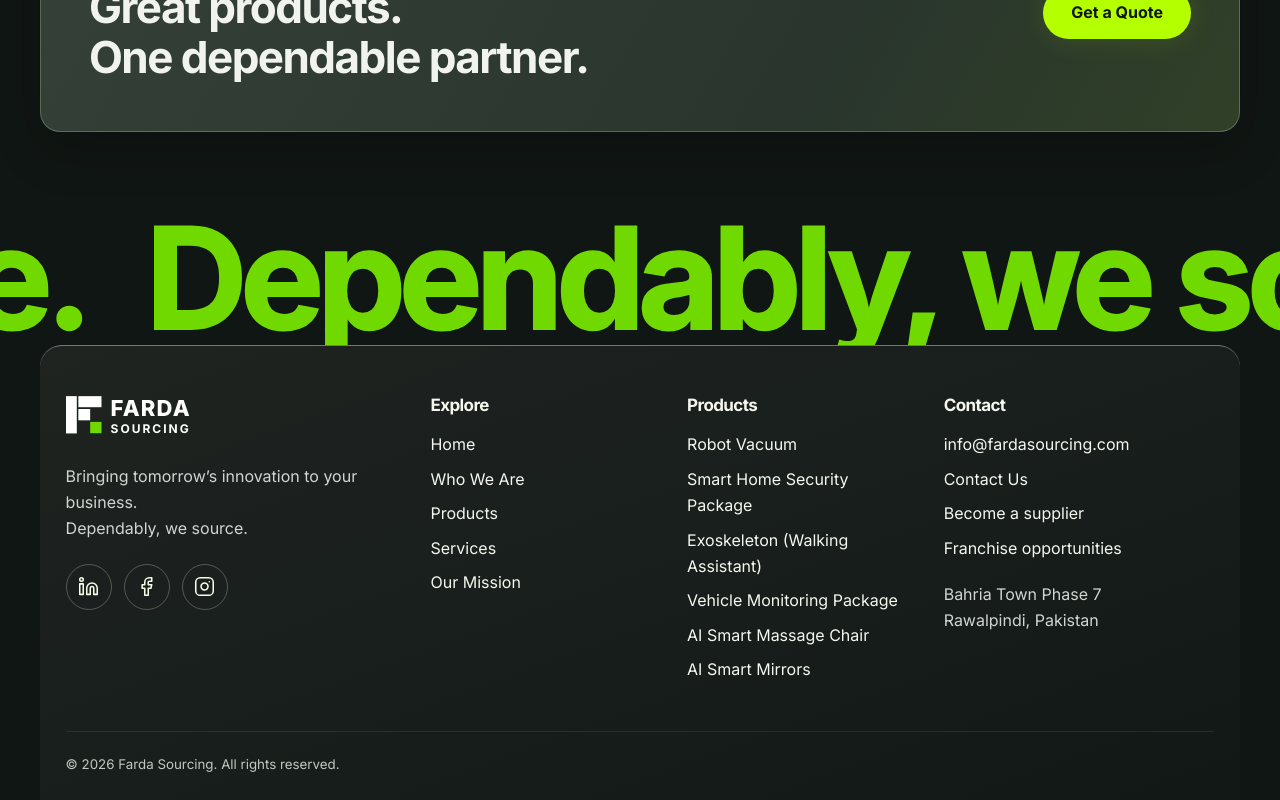
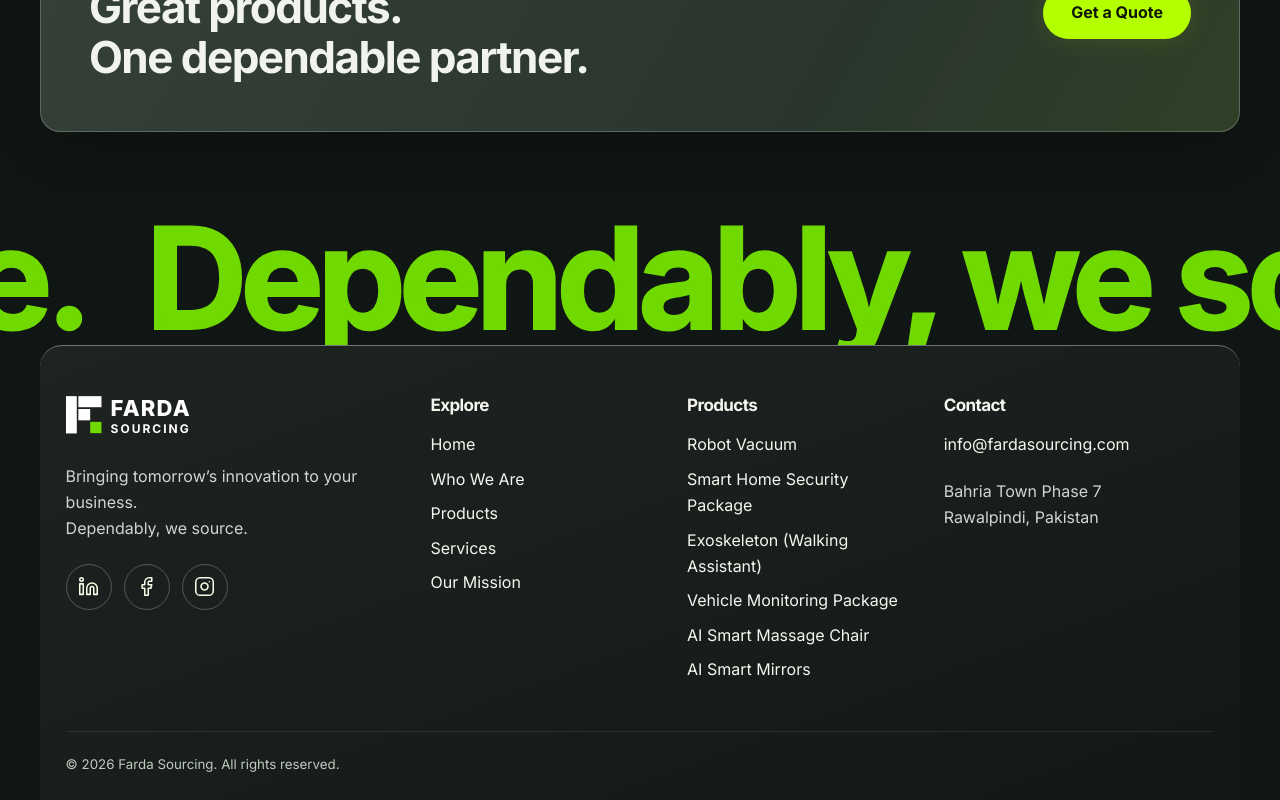
Before and after one commit to emanakram5/farda-Sourcing-dark, a React (Vite) app: page / in a window 1280 px wide. Shown: the part 5084-5884 px from the top of the page. Built offline with nearby package versions, Linux system fonts and the light colour scheme.

Commit message:
Simplify footer contact details and add link hover feedback

```diff
--- a/src/App.jsx
+++ b/src/App.jsx
@@ -539,9 +539,6 @@ export default function App() {
         <div>
           <h2>Contact</h2>
           <a href="mailto:info@fardasourcing.com">info@fardasourcing.com</a>
-          <Link to="/contact">Contact Us</Link>
-          <Link to="/supplier">Become a supplier</Link>
-          <Link to="/franchise">Franchise opportunities</Link>
           <p>
             Bahria Town Phase 7<br />
             Rawalpindi, Pakistan
--- a/src/styles/brand-light.css
+++ b/src/styles/brand-light.css
@@ -171,3 +171,9 @@
 .product-dialog__close { display: grid; place-items: center; z-index: 2; }
 .product-dialog__close:hover { color: #b4ff00; border-color: #b4ff00; background: #273c28; }
 @media (prefers-reduced-motion: reduce) { .redesign .product-card:hover, .redesign .product-card:active { transform: none; } }
+
+/* Subtle footer feedback matches the navigation accent. */
+.redesign .site-footer > div:not(:first-child) > a { width: fit-content; max-width: 100%; border-radius: 5px; text-decoration: underline; text-decoration-color: transparent; text-underline-offset: 5px; transition: color .2s, background .2s, text-decoration-color .2s; }
+.redesign .site-footer > div:not(:first-child) > a:hover,
+.redesign .site-footer > div:not(:first-child) > a:focus-visible { color: var(--accent); background: #b4ff0010; text-decoration-color: var(--accent); }
+.redesign .site-footer .social-links a:focus-visible { color: #071004; background: var(--accent); }
```
